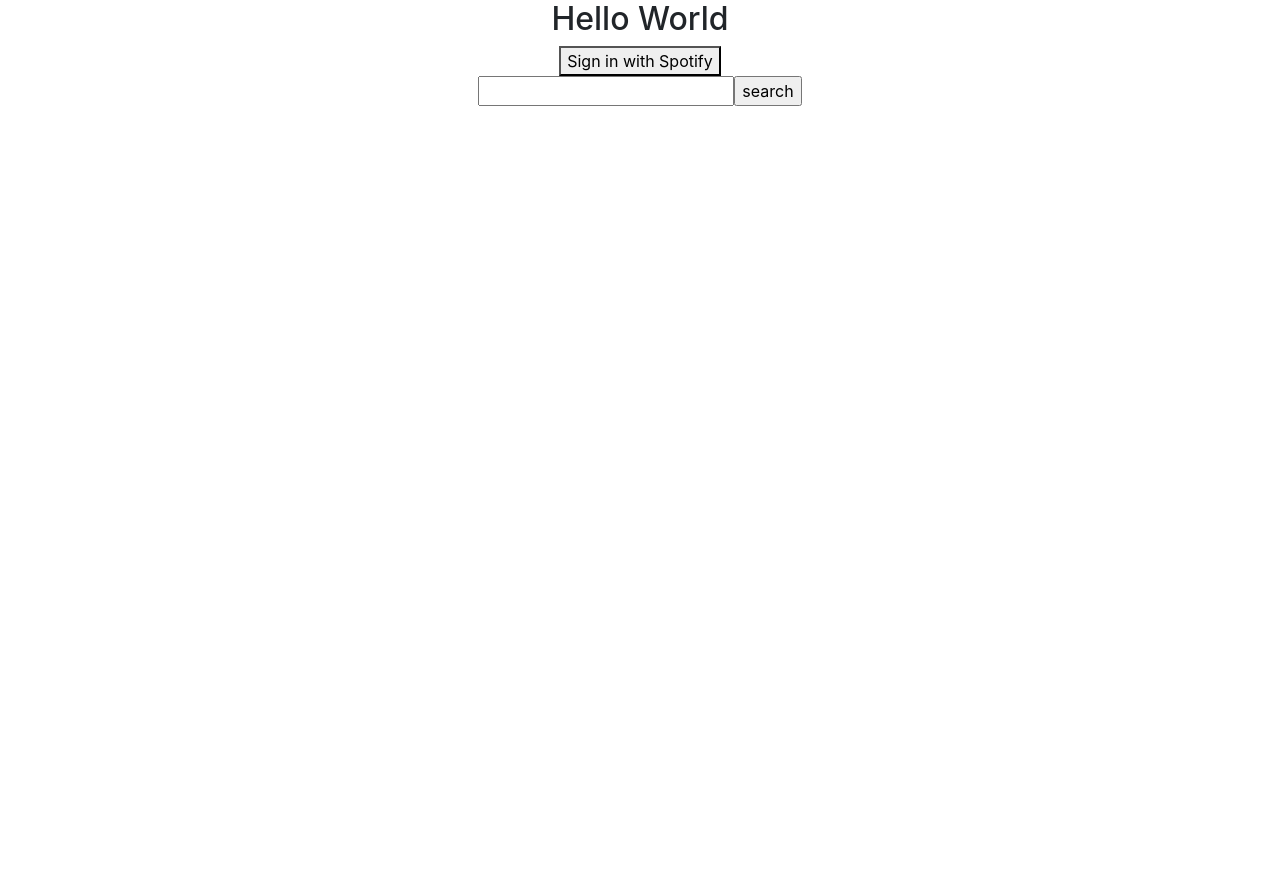
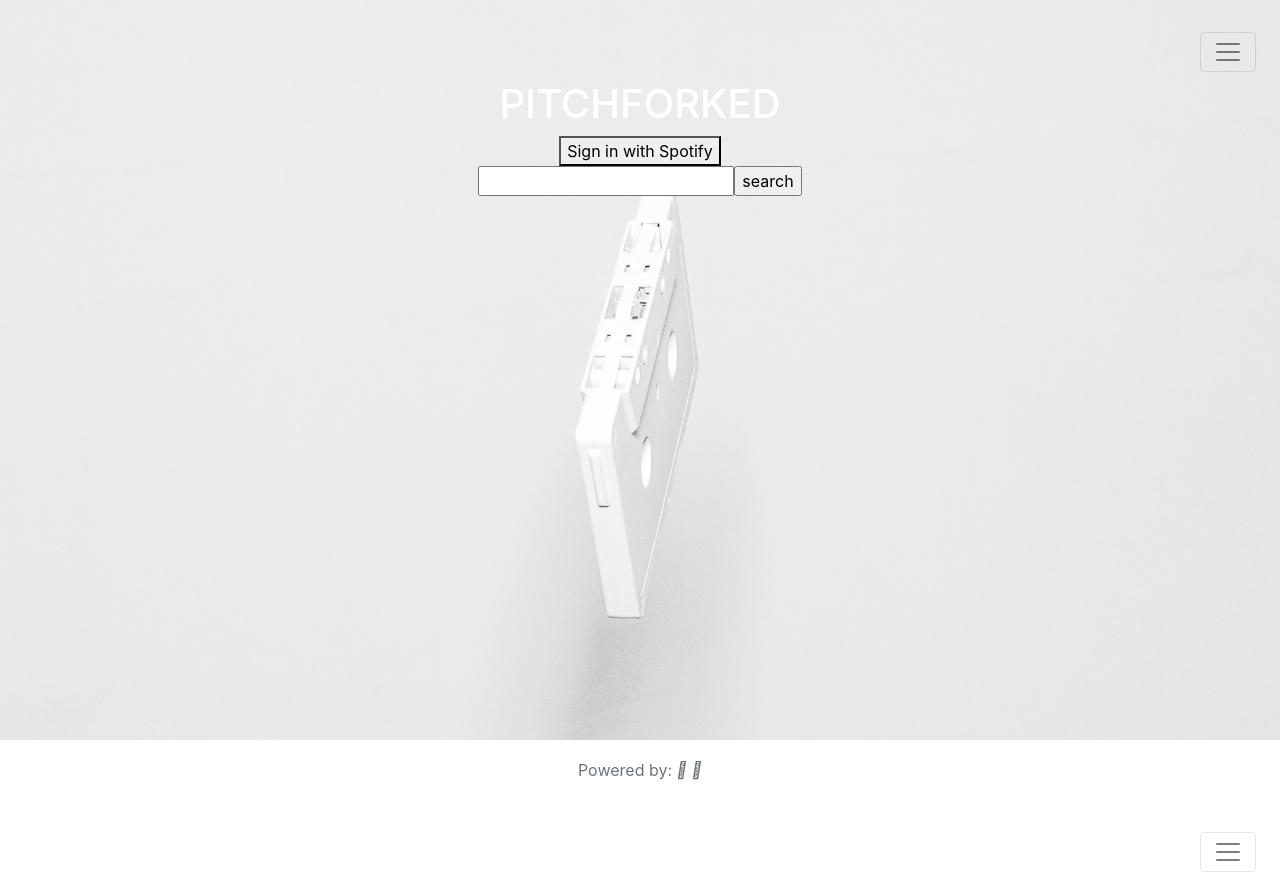
Before and after one commit to ctocco/pitchforked, a React (Create React App) app: page / in a window 1280 px wide. Before the commit the page ends 800 px from the top, so only its background shows below. Built offline with nearby package versions, Linux system fonts and the light colour scheme.

Commit message:
Add files via upload
App.js scroll/layout

```diff
--- a/src/App.js
+++ b/src/App.js
@@ -1,21 +1,10 @@
-import React, { Component,useState,useEffect } from "react";
-import {
-  InputGroup,
-  InputGroupAddon,
-  InputGroupButtonDropdown,
-  InputGroupDropdown,
-  Input,
-  Button,
-  Dropdown,
-  DropdownToggle,
-  DropdownMenu,
-  DropdownItem
-} from "reactstrap";
+import React, { useState, useEffect } from "react";
+import MainNavbar from "./components/layout/Navbar";
 import "./App.css";
 import MainFooter from "./components/layout/Footer";
 import queryString from "querystring";
 import { animateScroll as scroll } from 'react-scroll';
-import MainNavbar from "./components/layout/Navbar";
+
 
 
 const App = props => {
@@ -51,19 +40,32 @@ const App = props => {
     setShowSignIn(false);
   };
 
+
+
+
   return (
     <div className="App">
-      <h2>Hello World</h2>
+     <div className="landing-page">
+      <br />
+       <MainNavbar />
+        <h1>PITCHFORKED</h1>
+
       {showSignIn ? (
         <button onClick={() => loginSpotify()}>Sign in with Spotify</button>
       ) : (
         <p>signed in</p>
       )}
-      <form onSubmit={event => handleSearchArtist(event)}>
-        <input type="text" name="searchArtist" />
-        <input type="submit" value="search" />
-      </form>
-      <Display turnOn={turnOn} artists={artists} />
+              <form onSubmit={event => handleSearchArtist(event)}>
+                <input type="text" name="searchArtist" />
+                <input type="submit" value="search" onClick={() => scroll.scrollTo(987)}/>
+              </form>
+            <MainFooter />
+            </div>
+            <div className="search-results">
+            <br />
+            <MainNavbar />
+            <Display turnOn={turnOn} artists={artists} />
+        </div>
     </div>
   );
 };
@@ -128,6 +130,7 @@ const Artist = props => {
   );
 };
 
+
 const ArtistInfo = props => {
   const [albumData, setAlbumData] = useState(null);
 
@@ -154,11 +157,11 @@ const ArtistInfo = props => {
   return (
     <div>
       {`this is going to be ${props.artist[0].name}'s artist page. `}
-
+    {console.log(albumData)}
       {!!albumData ? (
         albumData.albums.items.map(album => <p>{album.name}</p>)
       ) : (
-        <p>nothing</p>
+        <p>Loading...</p>
       )}
     </div>
   );
```
